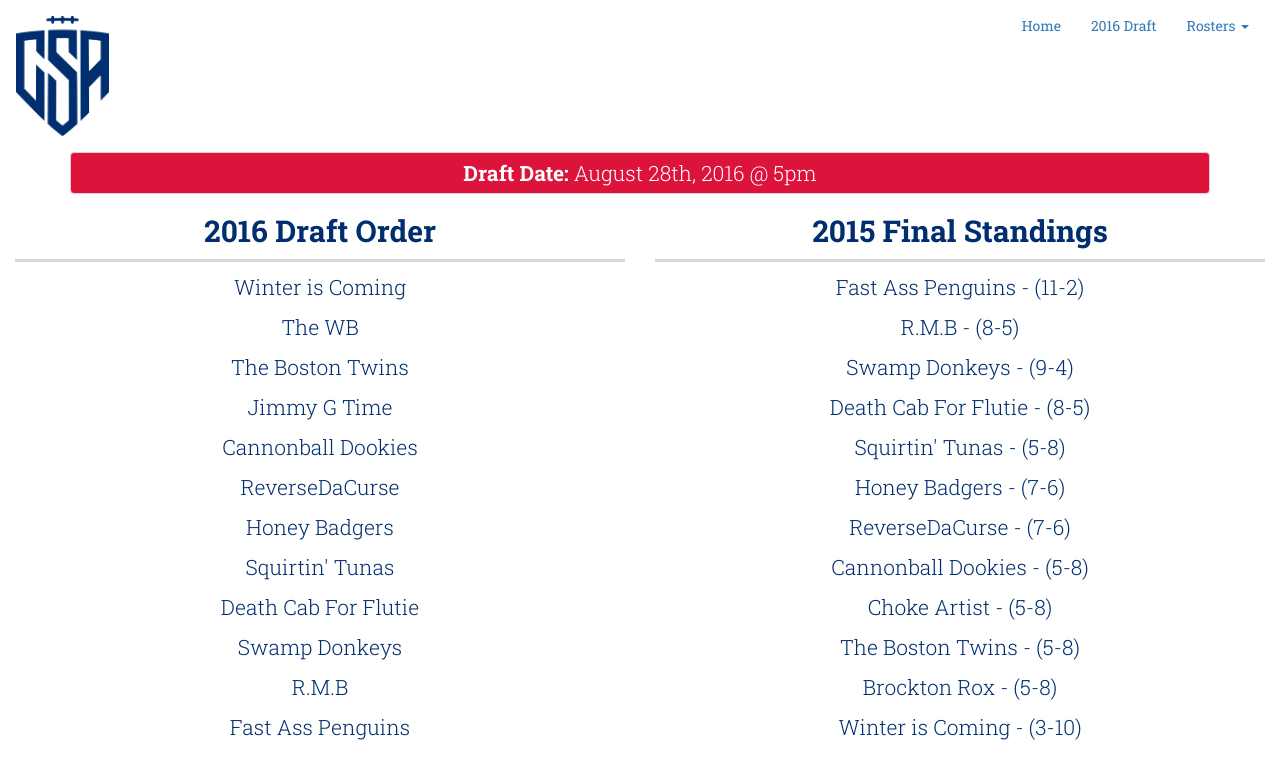
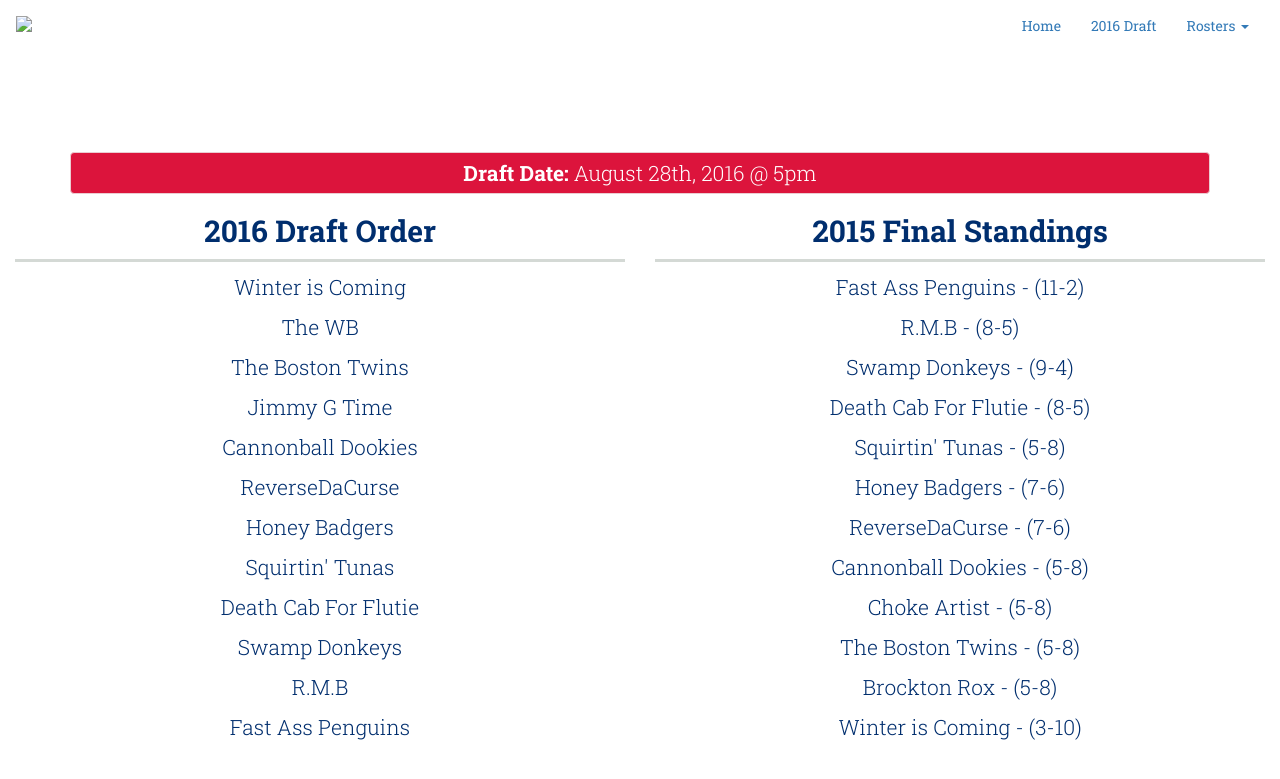
Before and after one commit to hichrislewis/csa-league.github.io, a Jekyll site: the page index.html, which Jekyll copies as it is, in a window 1280 px wide. Shown: the top 779 px of the page. Built offline with Jekyll 4.4.1, drawn with Linux system fonts in a browser that asks for light colours.

Commit message:
Update index.html

```diff
--- a/index.html
+++ b/index.html
@@ -18,6 +18,8 @@
 
 
 
+
+
 </head>
 <body>
 
@@ -30,7 +32,7 @@
         <span class="icon-bar"></span>
         <span class="icon-bar"></span>
       </button>
-      <img src="Final_Blue.png" class="navbar-brand" href="index.html">
+      <img src="csa-league.github.io/Final_Blue.png" class="navbar-brand" href="index.html">
     </div>
     <div class="collapse navbar-collapse" id="myNavbar">
       <ul class="nav navbar-nav navbar-right">
```
